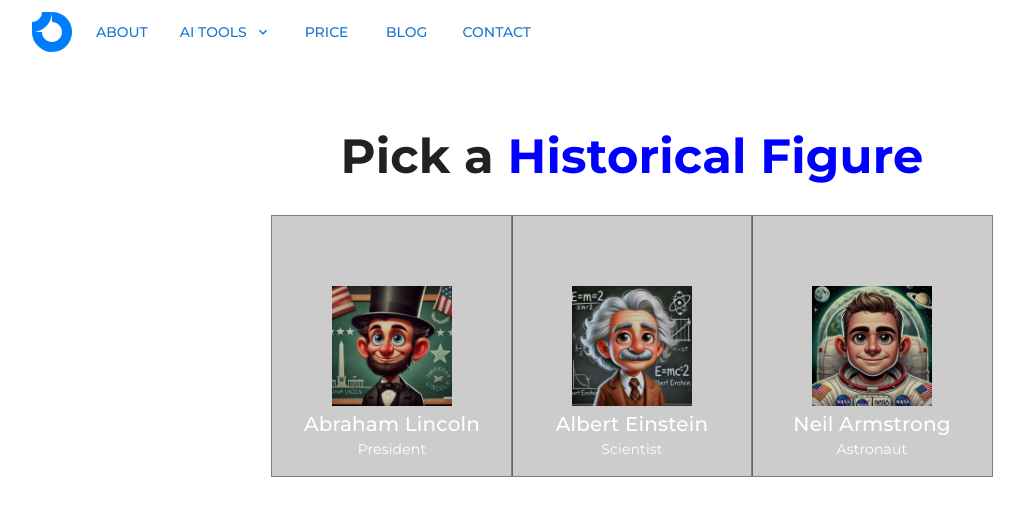
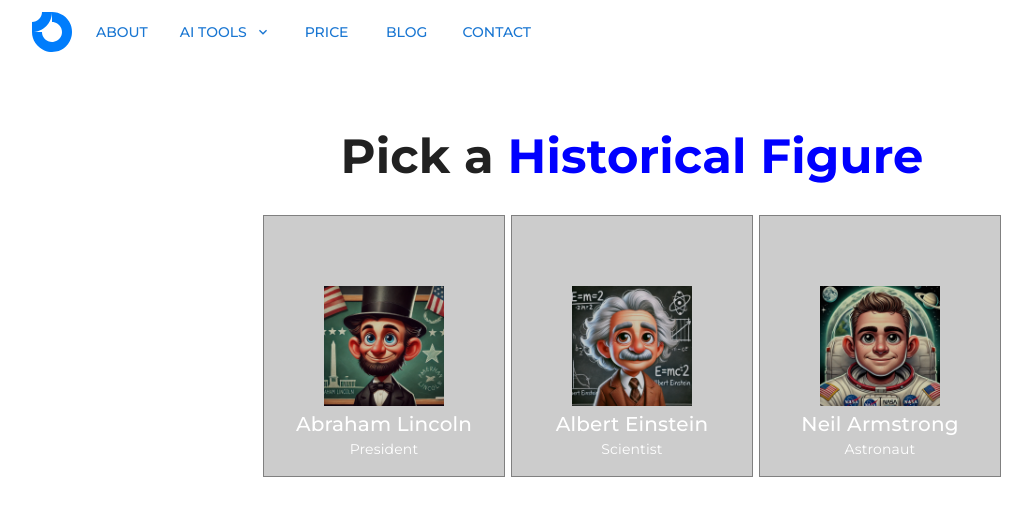
Before and after one commit to tuheli/historical-figures-openai, a React (Vite) app in the folder client/: page /figures in a window 1280 px wide. Shown: the top 516 px of the page, without its empty margins (8-1040 px from the left). Built offline with nearby package versions, Linux system fonts and the light colour scheme.

Commit message:
Added some gap

```diff
--- a/client/src/components/pick-a-historical-figure/HistoricalFigureCards.tsx
+++ b/client/src/components/pick-a-historical-figure/HistoricalFigureCards.tsx
@@ -21,6 +21,7 @@ export const HistoricalFigureCards = () => {
         container
         sx={{
           justifyContent: "center",
+          gap: 1,
         }}
       >
         {data.map(({ id, name, imageUrl, title }, index) => {
```
